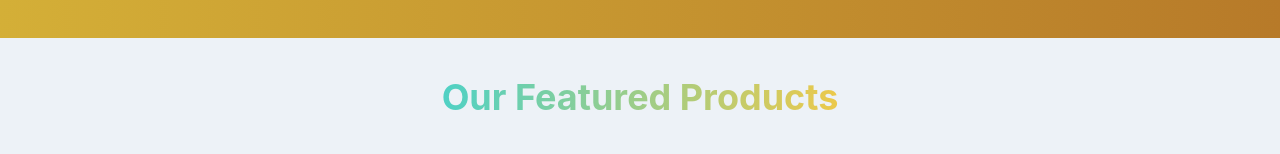
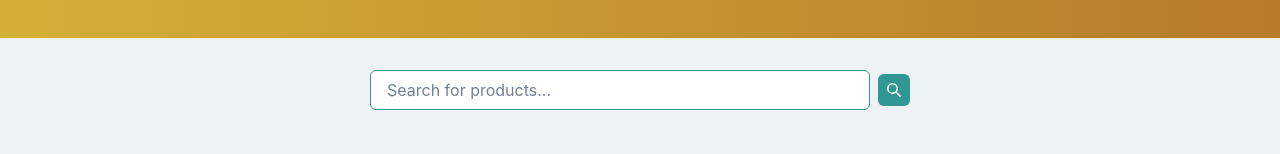
Before and after one commit to evalansevicius/egzaminas, a React (Vite) app in the folder frontend/: page / in a window 1280 px wide. Shown: the part 383-537 px from the top of the page. Built offline with nearby package versions, Linux system fonts and the light colour scheme; no server answers.

Commit message:
added search bar

```diff
--- a/frontend/package.json
+++ b/frontend/package.json
@@ -12,10 +12,10 @@
   "dependencies": {
     "@chakra-ui/icons": "^2.2.4",
     "@chakra-ui/react": "^2.10.4",
-    "@emotion/react": "^11.13.3",
-    "@emotion/styled": "^11.13.0",
+    "@emotion/react": "^11.13.5",
+    "@emotion/styled": "^11.13.5",
     "axios": "^1.7.7",
-    "framer-motion": "^11.11.17",
+    "framer-motion": "^11.12.0",
     "react": "^18.3.1",
     "react-dom": "^18.3.1",
     "react-hook-form": "^7.53.2",
--- a/frontend/src/pages/HomePage.jsx
+++ b/frontend/src/pages/HomePage.jsx
@@ -1,4 +1,4 @@
-import { useEffect } from "react";
+import { useEffect, useState } from "react";
 import {
   Box,
   SimpleGrid,
@@ -10,16 +10,33 @@ import {
   Image,
   Heading,
   Button,
+  Input,
+  IconButton,
+  Flex,
 } from "@chakra-ui/react";
 import { useProductStore } from "../store/productStore";
 import ProductCard from "../components/ProductCard";
+import { SearchIcon } from "@chakra-ui/icons";
 
 const HomePage = () => {
   const { getProducts, products = [], isLoading, isError } = useProductStore();
+  const [searchQuery, setSearchQuery] = useState("");
+  const [filteredProducts, setFilteredProducts] = useState([]);
 
   useEffect(() => {
     getProducts();
   }, [getProducts]);
+
+  useEffect(() => {
+    if (searchQuery.trim()) {
+      const filtered = products.filter((product) =>
+        product.name.toLowerCase().includes(searchQuery.toLowerCase())
+      );
+      setFilteredProducts(filtered);
+    } else {
+      setFilteredProducts(products);
+    }
+  }, [searchQuery, products]);
 
   return (
     <Box minHeight="100vh" display="flex" flexDirection="column">
@@ -54,6 +71,30 @@ const HomePage = () => {
             Shop Now
           </Button>
         </VStack>
+      </Box>
+
+      {/* Search Bar */}
+      <Box px={8} mb={8} textAlign="center">
+        <Flex justify="center" align="center">
+          <Input
+            placeholder="Search for products..."
+            size="md"
+            value={searchQuery}
+            onChange={(e) => setSearchQuery(e.target.value)}
+            borderColor="teal.500"
+            focusBorderColor="teal.300"
+            bg="white"
+            maxW="500px"
+            mr={2}
+          />
+          <IconButton
+            aria-label="Search"
+            icon={<SearchIcon />}
+            colorScheme="teal"
+            size="sm" // Smaller button size
+            onClick={() => setSearchQuery(searchQuery)}
+          />
+        </Flex>
       </Box>
 
       {/* Main Content */}
@@ -95,8 +136,8 @@ const HomePage = () => {
             w="full"
             px={{ base: 4, md: 8 }}
           >
-            {products.length > 0 ? (
-              products.map((product) => (
+            {filteredProducts.length > 0 ? (
+              filteredProducts.map((product) => (
                 <ProductCard key={product.productID} product={product} />
               ))
             ) : (
```
Also changed, not shown: frontend/src/components/searchbar.jsx (added, +51 -0 lines), 1 other file (tests, documents, lock files or other folders).
